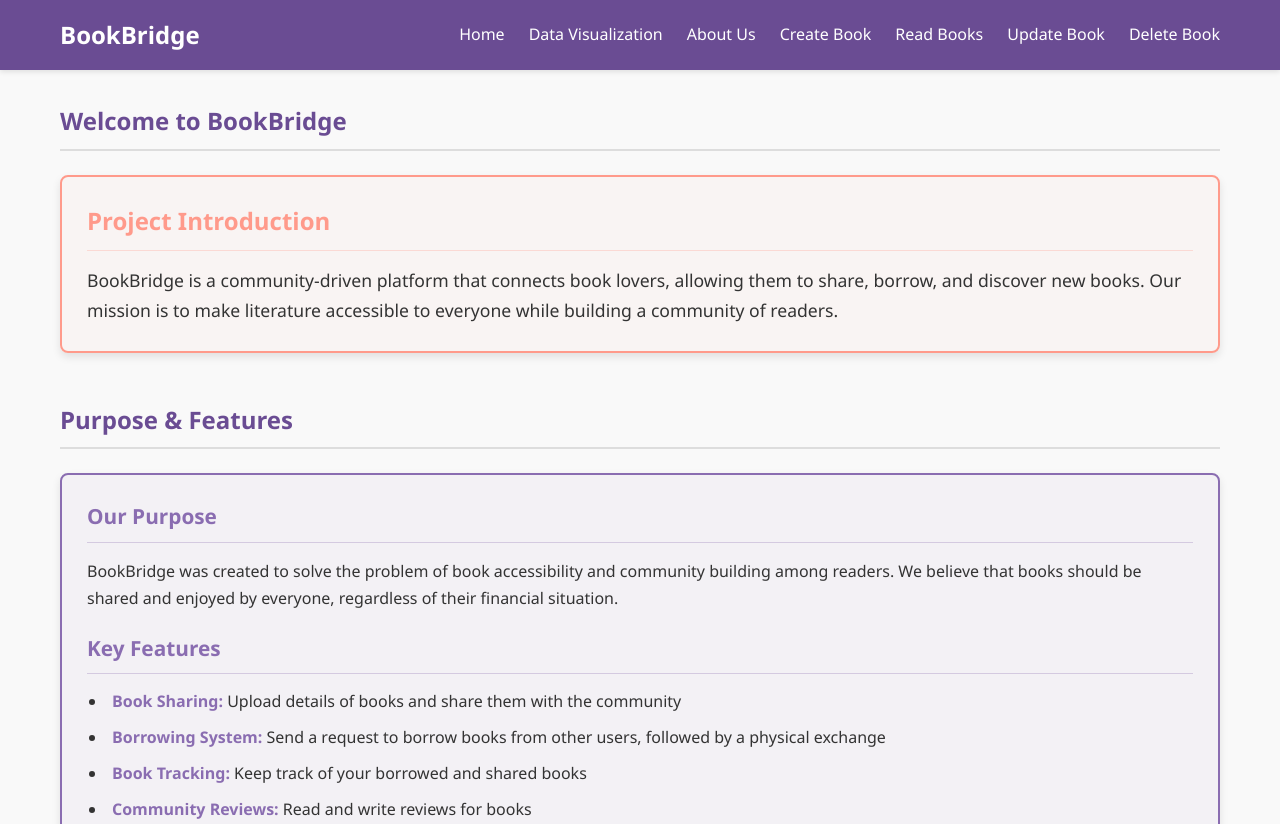
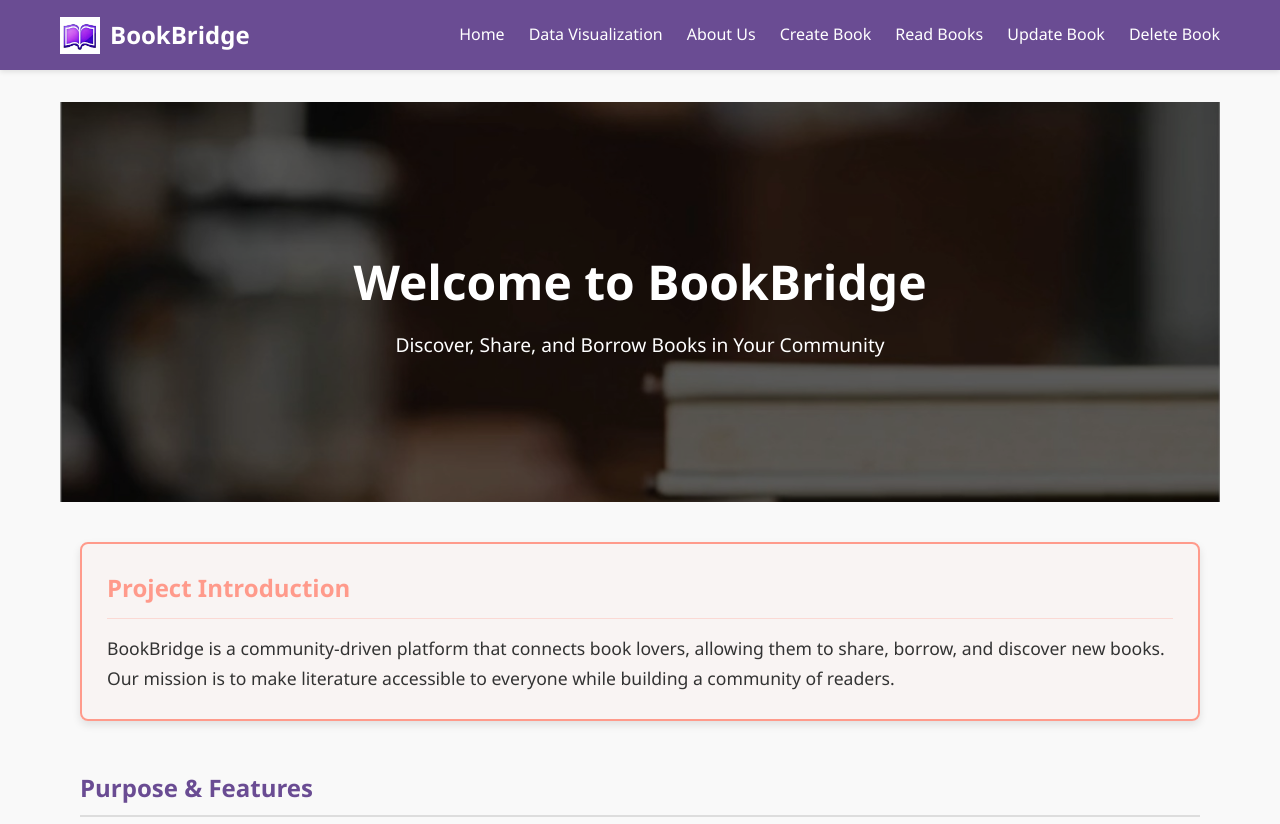
Before and after one commit to umeaimanMerchant/Group-5-A3-Project-Web-Look-and-Feel, a plain HTML site: page index.html in a window 1280 px wide. Shown: the top 824 px of the page. Drawn offline with Linux system fonts and the light colour scheme; a script that the page names is missing.

Commit message:
Index file

```diff
--- a/css/style.css
+++ b/css/style.css
@@ -557,3 +557,51 @@ footer {
         grid-template-columns: 1fr;
     }
 }
+.logo {
+    display: flex;
+    align-items: center;
+    gap: 10px;
+}
+
+.logo-img {
+    width: 40px;
+    height: auto;
+}
+.hero-banner {
+    background-image: url('../img/book-banner.png');  /* Make sure this path is correct */
+    background-size: cover;
+    background-position: center;
+    height: 400px;
+    display: flex;
+    align-items: center;
+    justify-content: center;
+    text-align: center;
+    color: white;
+    position: relative;
+    margin-bottom: 40px;
+  }
+
+  .hero-banner::after {
+    content: '';
+    position: absolute;
+    top: 0; left: 0;
+    width: 100%; height: 100%;
+    background-color: rgba(0, 0, 0, 0.4); /* dark overlay for contrast */
+    z-index: 1;
+  }
+
+  .hero-content {
+    position: relative;
+    z-index: 2;
+    padding: 0 20px;
+  }
+
+  .hero-content h1 {
+    font-size: 3rem;
+    font-weight: bold;
+    margin-bottom: 10px;
+  }
+
+  .hero-content p {
+    font-size: 1.2rem;
+  }
--- a/index.html
+++ b/index.html
@@ -10,7 +10,10 @@
     <header>
         <div class="container">
             <nav>
-                <div class="logo">BookBridge</div>
+                <div class="logo">
+                    <img src="img/book_logo.png" alt="BookBridge Logo" class="logo-img">
+                    <span>BookBridge</span>
+                </div>
                 <ul class="nav-links">
                     <li><a href="index.html">Home</a></li>
                     <li><a href="data-visualization.html">Data Visualization</a></li>
@@ -26,13 +29,21 @@
 
     <main>
         <div class="container">
-            <section class="section">
-                <h1 class="section-title">Welcome to BookBridge</h1>
-                <div class="card intro-card">
+            <section class="hero-banner">
+                <div class="hero-content">
+                  <h1>Welcome to BookBridge</h1>
+                  <p>Discover, Share, and Borrow Books in Your Community</p>
+                </div>
+              </section>
+
+
+              <div class="container">
+                <section class="section">
+                  <div class="card intro-card">
                     <h2>Project Introduction</h2>
                     <p>BookBridge is a community-driven platform that connects book lovers, allowing them to share, borrow, and discover new books. Our mission is to make literature accessible to everyone while building a community of readers.</p>
-                </div>
-            </section>
+                  </div>
+                </section>
 
             <section class="section">
                 <h2 class="section-title">Purpose & Features</h2>
```
Also changed, not shown: img/book-banner.png (added), img/book_logo.png (added), 3 other files.
